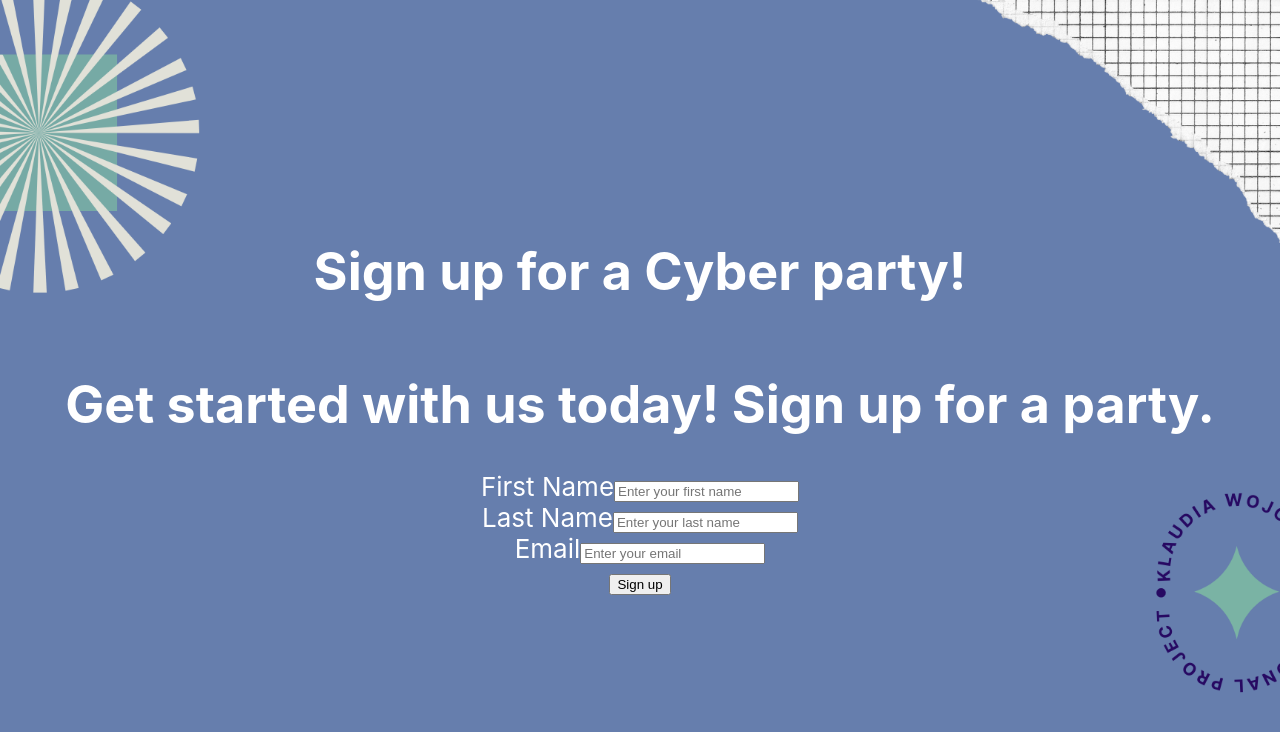
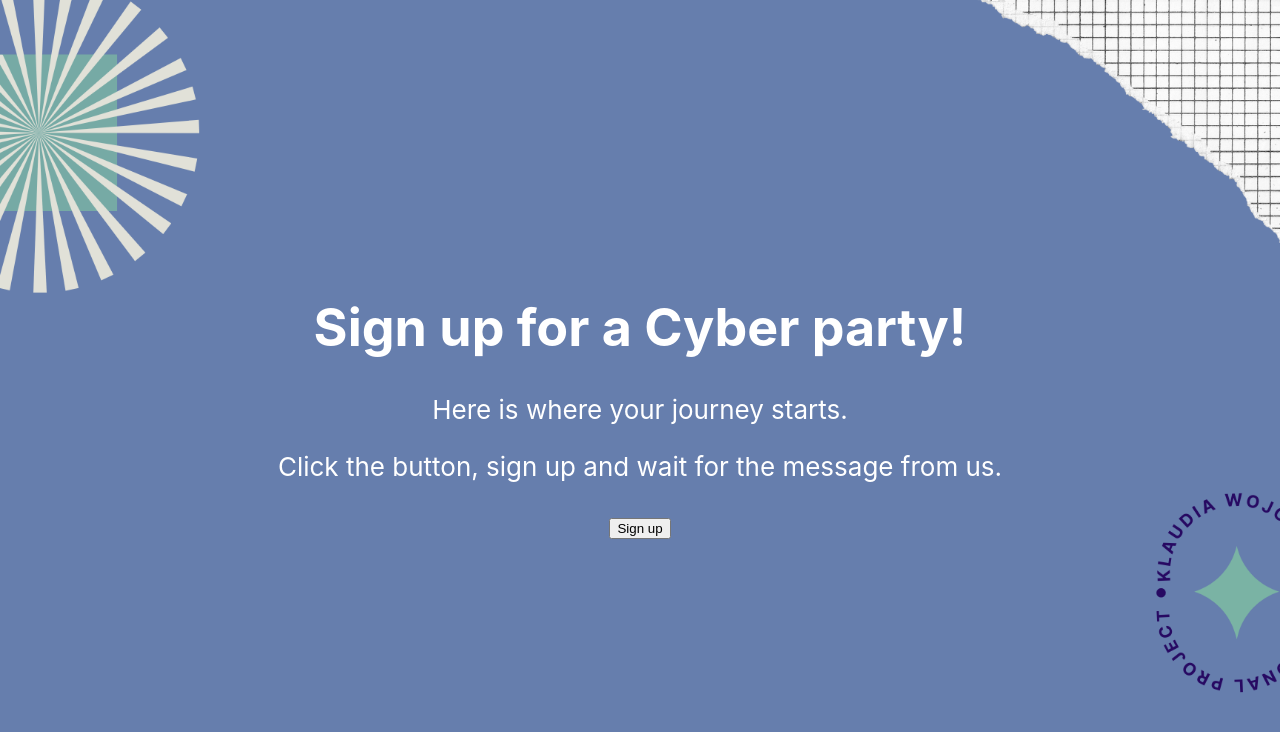
Before and after one commit to claudmiine/SignUpParty, a React (Create React App) app: page / in a window 1280 px wide. Shown: the top 732 px of the page. Built offline with nearby package versions, Linux system fonts and the light colour scheme.

Commit message:
Router added

```diff
--- a/package.json
+++ b/package.json
@@ -3,11 +3,14 @@
   "version": "0.1.0",
   "private": true,
   "dependencies": {
+    "@babel/core": "^7.15.0",
+    "@babel/preset-env": "^7.15.0",
     "@testing-library/jest-dom": "^5.11.4",
     "@testing-library/react": "^11.1.0",
     "@testing-library/user-event": "^12.1.10",
     "react": "^17.0.2",
     "react-dom": "^17.0.2",
+    "react-router-dom": "^5.2.0",
     "react-scripts": "4.0.3",
     "web-vitals": "^1.0.1"
   },
--- a/src/App.js
+++ b/src/App.js
@@ -1,17 +1,75 @@
 import './App.css';
-import React from 'react';
-import { Form } from './Form'
-import MainPage from './MainPage';
+import React from "react";
+import {
+  BrowserRouter as Router,
+  Switch,
+  Route,
+  Link,
+  NavLink
+} from "react-router-dom";
 
-function App() {
+// This site has 3 pages, all of which are rendered
+// dynamically in the browser (not server rendered).
+//
+// Although the page does not ever refresh, notice how
+// React Router keeps the URL up to date as you navigate
+// through the site. This preserves the browser history,
+// making sure things like the back button and bookmarks
+// work properly.
+
+export default function BasicExample() {
   return (
-    <div className="App background">
+    <Router>
+      <div className="App background">
       <header className="App-header">
-        <MainPage/>
-        <Form />
-      </header>
+        {/* <ul>
+          <li>
+            <Link to="/">Home</Link>
+          </li>
+        </ul> */}
+
+        {/*
+          A <Switch> looks through all its children <Route>
+          elements and renders the first one whose path
+          matches the current URL. Use a <Switch> any time
+          you have multiple routes, but you want only one
+          of them to render at a time
+        */}
+        <Switch>
+          <Route exact path="/">
+            <Home />
+          </Route>
+          <Route path="/signup">
+            <SignUp />
+          </Route>
+        </Switch>
+        </header>
+      </div>
+    </Router>
+  );
+}
+
+// You can think of these components as "pages"
+// in your app.
+
+function Home() {
+  return (
+    <div className='main-page'>
+      <h1>Sign up for a Cyber party!</h1>
+      <p>Here is where your journey starts.</p>
+      <p>Click the button, sign up and wait for the message from us.</p>
+      <Link to="/signup">
+    <button className="signupButton">Sign up</button>
+  </Link>
+
     </div>
   );
 }
 
-export default App;
+function SignUp() {
+  return (
+    <div>
+      <h2>Sign Up</h2>
+    </div>
+  );
+}
--- a/src/Form.js
+++ /dev/null
@@ -1,10 +0,0 @@
-import React from 'react'
-import FormSignup from './FormSignup'
-
-export const Form = () => {
-    return (
-        <div>
-            <FormSignup />
-        </div>
-    )
-}
--- a/src/FormSignup.js
+++ /dev/null
@@ -1,59 +0,0 @@
-import React from 'react'
-import { Form } from './Form';
-import useForm from './useForm'
-
-const FormSignup = () => {
-    const { handleChange, values, handleSubmit} = useForm();
-    return (
-        <div className="form-content-right">
-            <form className="form" onSubmit={handleSubmit}>
-                <h1> Get started with us today! Sign up for a party.</h1>
-                <div className="form-inputs">
-                    <label htmlFor="firstname" className="form-label">
-                        First Name
-                    </label>
-                    <input
-                        id="firstname"
-                        type="text"
-                        name="firstname"
-                        className="form-input"
-                        placeholder="Enter your first name"
-                        value={values.firstname}
-                        onChange={handleChange}
-                    />
-                </div>
-                <div className="form-inputs">
-                    <label htmlFor="lastname" className="form-label">
-                        Last Name
-                    </label>
-                    <input
-                        id="lastname"
-                        type="text"
-                        name="lastname"
-                        className="form-input"
-                        placeholder="Enter your last name"
-                        value={values.lastname}
-                        onChange={handleChange}
-                    />
-                </div>
-                <div className="form-inputs">
-                    <label htmlFor="email" className="form-label">
-                        Email
-                    </label>
-                    <input
-                        id="email"
-                        type="email"
-                        name="email"
-                        className="form-input"
-                        placeholder="Enter your email"
-                        value={values.email}
-                        onChange={handleChange}
-                    />
-
-                </div>
-                <button className="form-imput-btn" type="submit">Sign up</button>
-            </form>
-        </div>
-    )
-}
-export default FormSignup;
--- a/src/MainPage.js
+++ b/src/MainPage.js
@@ -1,14 +1,33 @@
-import React from 'react';
-import './MainPage.css';
+// import React from 'react';
+// import './MainPage.css';
+// import {
+//     BrowserRouter as Router,
+//     Switch,
+//     Route,
+//     Link
+// } from "react-router-dom";
+// import FormSignup from './FormSignup';
 
-const MainPage = () => {
+// function MainPage() {
 
-    return (
+//     return (
+//         <Router>
+//             <div className='main-page'>
+//                 <h1>Sign up for a Cyber party!</h1>
+//                 <p>Here is where your journey starts.</p>
+//                 <p>Click the button, sign up and wait for the message from us.</p>
+//                 <Link to="/form">Sign up</Link>
 
-    <div className='main-page'>
-        <h1>Sign up for a Cyber party!</h1>
-    </div>
-
-    )
-}
-export default MainPage;
+//                 <Switch>
+//                     <Route exact path="/">
+//                         <MainPage />
+//                     </Route>
+//                     <Route path="/form">
+//                         <FormSignup />
+//                     </Route>
+//                 </Switch>
+//             </div>
+//         </Router>
+//     )
+// }
+// export default MainPage;
--- a/src/index.js
+++ b/src/index.js
@@ -2,6 +2,7 @@ import React from 'react';
 import ReactDOM from 'react-dom';
 import './index.css';
 import App from './App';
+import './App.css';
 
 
 ReactDOM.render(
--- a/src/useForm.js
+++ /dev/null
@@ -1,25 +0,0 @@
-import { useState, useEffect } from "react";
-
-const useForm = () => {
-    const [values, setValues] = useState({
-        firstname: '',
-        lastname: '',
-        email: ''
-    });
-    const [errors, setErrors] = useState({});
-
-    const handleChange = e => {
-        const { name, value } = e.target;
-        setValues = ({
-            ...values,
-            [name]: value
-        });
-    };
-    const handleSubmit = e => {
-        e.preventDefault();
-    };
-
-    return { handleChange, values, handleSubmit };
-};
-
-export default useForm;
```
Also changed, not shown: public/index.html (+0 -23 lines), src/Form.css (deleted), src/FormSuccess.js (deleted), 1 other file (tests, documents, lock files or other folders).
